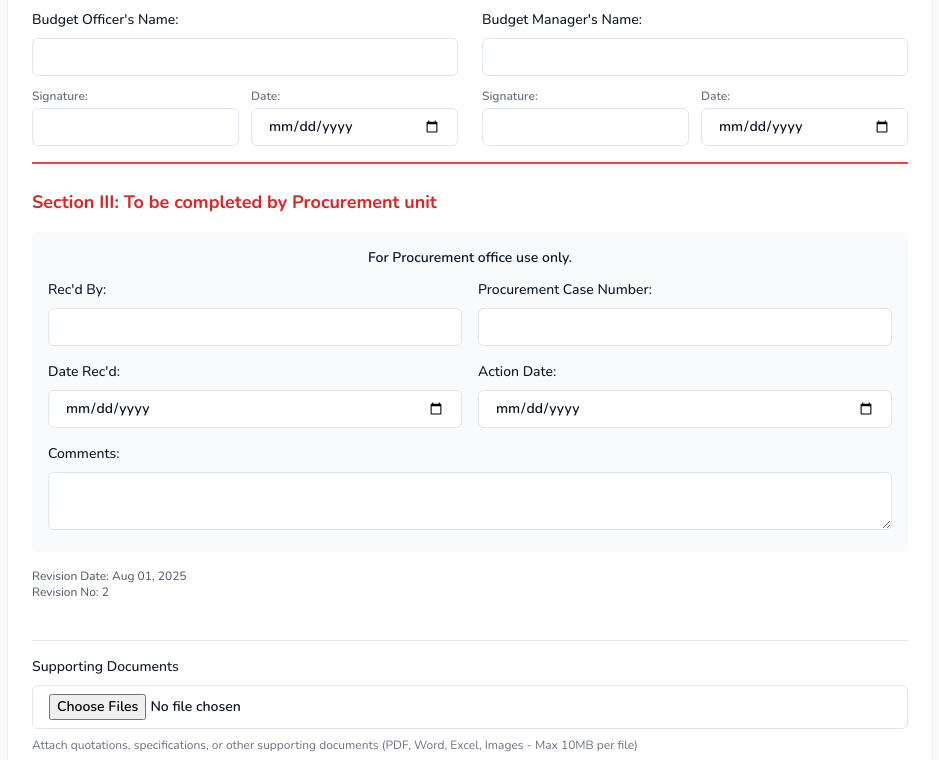
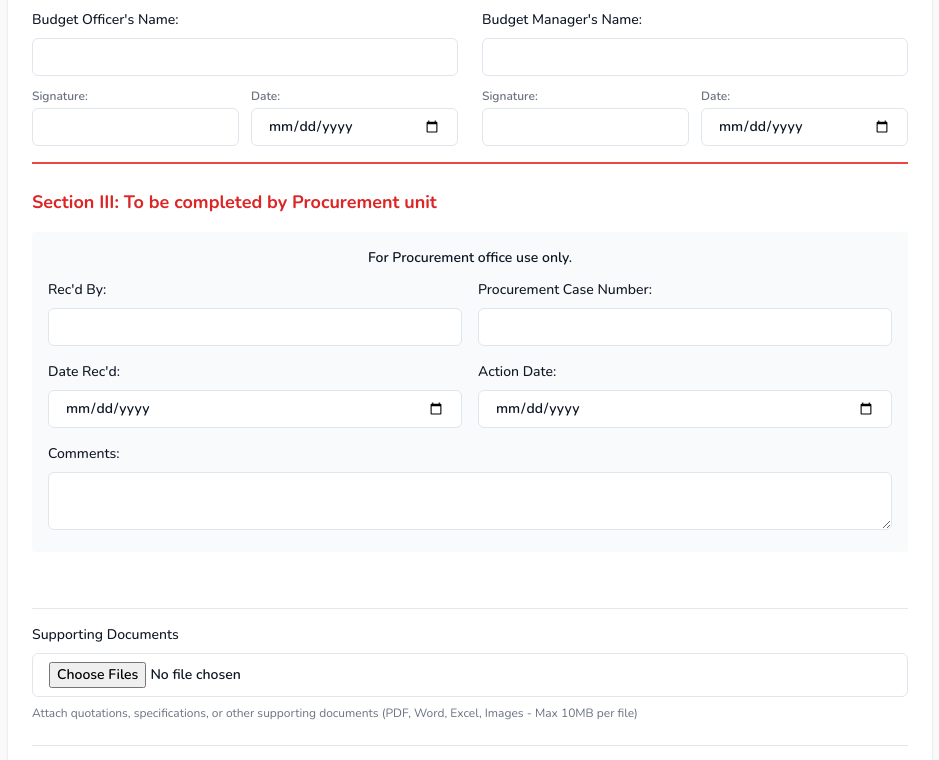
Before and after one commit to standardsja/pms, a React (Vite) app: page /apps/requests/new in a window 1280 px wide. Shown: the part 1465-2225 px from the top of the page, without its empty margins (300-1239 px from the left). Built offline with nearby package versions, Linux system fonts and the light colour scheme.

Commit message:
Kymarley

```diff
--- a/src/pages/Apps/RequestForm.tsx
+++ b/src/pages/Apps/RequestForm.tsx
@@ -661,11 +661,6 @@ const RequestForm = () => {
                                 />
                             </div>
                         </div>
-
-                        <div className="text-xs text-gray-600 dark:text-gray-400">
-                            <p>Revision Date: Aug 01, 2025</p>
-                            <p>Revision No: 2</p>
-                        </div>
                     </div>
 
                     {/* Attachments */}
```
